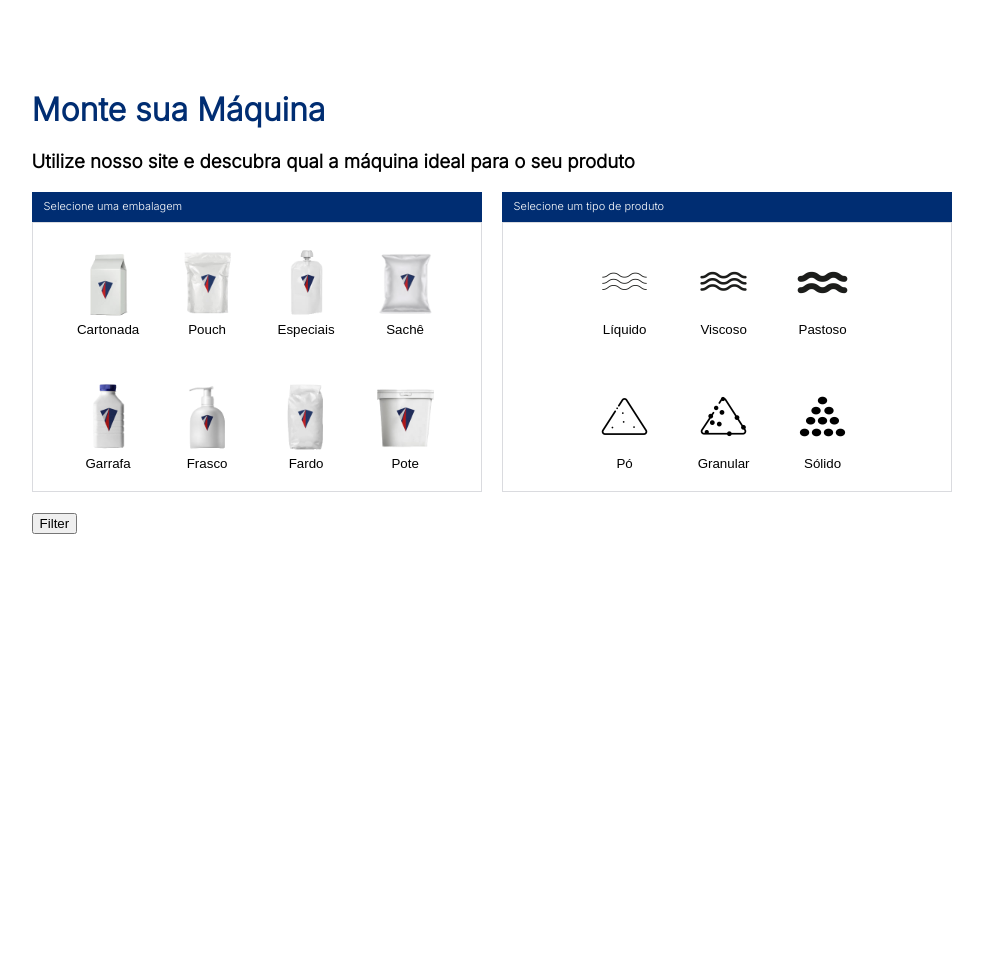
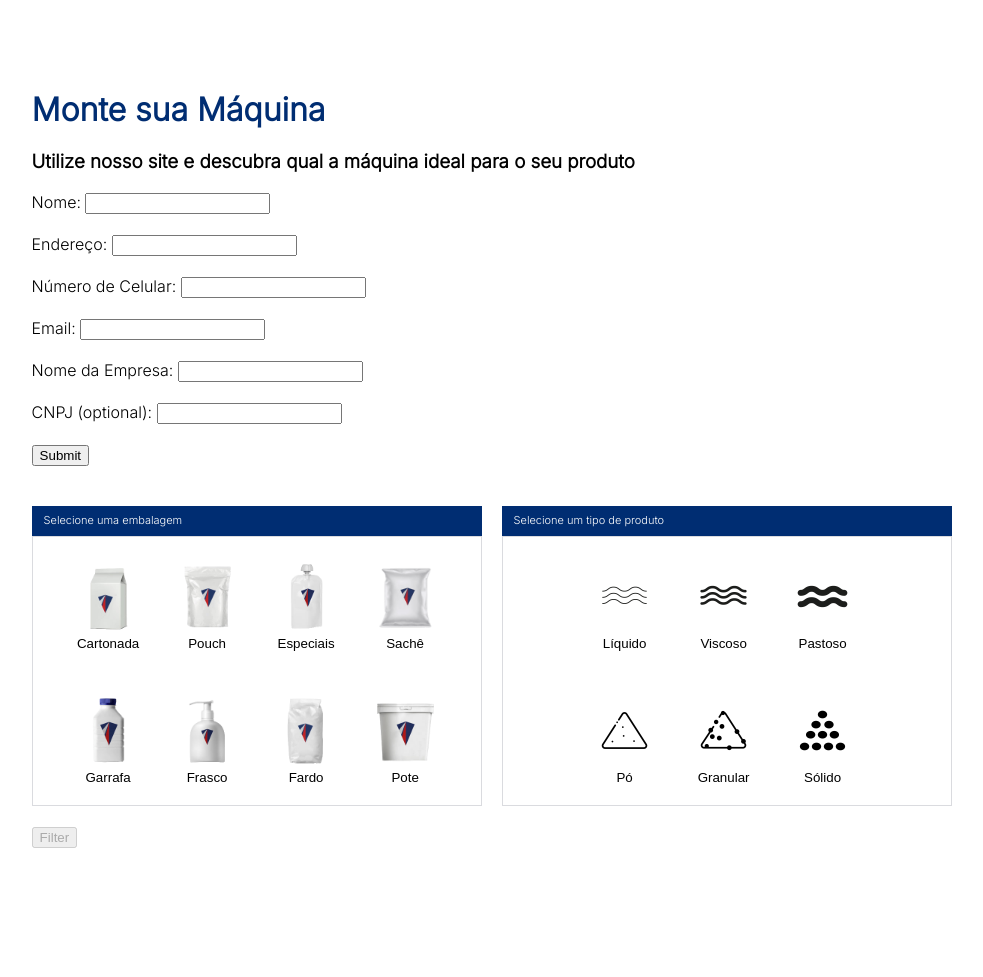
Before and after one commit to gmdkaio/site, a Flask app: page / in a window 1280 px wide. Shown: the whole page, without its empty margins (58-1041 px from the left). Before the commit the page ends 534 px from the top, so only its background shows below. Run offline with Flask 3, Linux system fonts and the light colour scheme.

Commit message:
unique id working

```diff
--- a/app.py
+++ b/app.py
@@ -1,13 +1,19 @@
 from flask import Flask, render_template, request, jsonify
 import json
 from info.maquinas import Maquinas
-from database import create_table, insert_proposta, close_connection
+from propostas import create_table_proposta, insert_proposta
+from user_info import create_table_user, insert_info
+import uuid
+import hashlib
 
 app = Flask(__name__)
 DATABASE = 'propostas.db'
+DATABASE_USERS = 'user_info.db'
 
 with app.app_context():
-    create_table(app)
+    create_table_proposta(app)
+    create_table_user(app)
+
 
 @app.route('/', methods=['GET'])
 def index():
@@ -65,6 +71,22 @@ def proposta():
 
     return render_template('proposta.html')
 
+@app.route('/user-info', methods=['POST'])
+def user_info():
+    nome = request.form.get('nome')
+    endereco = request.form.get('endereco')
+    celular = request.form.get('celular')
+    email = request.form.get('email')
+    empresa = request.form.get('empresa')
+    cnpj = request.form.get('cnpj', '')
+
+    uuid_hash = hashlib.sha1(str(uuid.uuid4()).encode()).hexdigest()[:5]
+    user_id = f'USER_{uuid_hash}'
+
+    insert_info(app, user_id, nome, endereco, celular, email, empresa, cnpj)
+
+    return jsonify(message='User information submitted successfully.')
+
 if __name__ == '__main__':
-    create_table(app)
+    create_table_user(app)
     app.run()
--- a/database.py
+++ b/propostas.py
@@ -1,6 +1,6 @@
 import sqlite3
 
-def create_table(app):
+def create_table_proposta(app):
     with app.app_context():
         connection = sqlite3.connect('propostas.db')
         cursor = connection.cursor()
@@ -27,5 +27,4 @@ def get_propostas(app):
 
 def close_connection(app):
     with app.app_context():
-        # Closing the connection is not necessary when using app.app_context()
         pass
--- a/templates/index.html
+++ b/templates/index.html
@@ -8,6 +8,35 @@
 {% block body %}
 <h1>Monte sua Máquina</h1>
 <h3>Utilize nosso site e descubra qual a máquina ideal para o seu produto</h3>
+
+<form id="user-info-form">
+    <div>
+        <label for="nome">Nome:</label>
+        <input type="text" id="nome" name="nome" required>
+    </div><br>
+    <div>
+        <label for="endereco">Endereço:</label>
+        <input type="text" id="endereco" name="endereco" required>
+    </div><br>
+    <div>
+        <label for="celular">Número de Celular:</label>
+        <input type="text" id="celular" name="celular" required>
+    </div><br>
+    <div>
+        <label for="email">Email:</label>
+        <input type="email" id="email" name="email" required>
+    </div><br>
+    <div>
+        <label for="empresa">Nome da Empresa:</label>
+        <input type="text" id="empresa" name="empresa" required>
+    </div><br>
+    <div>
+        <label for="cnpj">CNPJ (optional):</label>
+        <input type="text" id="cnpj" name="cnpj">
+    </div><br>
+    <button type="submit">Submit</button>
+</form>
+<br><br>
 <form id="filter-form">
     <section class="grid main-grid">
         <section class="grid grid-embalagens">
@@ -103,6 +132,36 @@
     var Maquinas = JSON.parse('{{ maquinas|safe }}');
     var embalagem = 0;
     var produto = 0;
+
+    $('#filter-form button[type="submit"]').prop('disabled', true);
+
+    $('#user-info-form').submit(function (event) {
+        event.preventDefault();
+
+        var formData = {
+            nome: $('#nome').val(),
+            endereco: $('#endereco').val(),
+            celular: $('#celular').val(),
+            email: $('#email').val(),
+            empresa: $('#empresa').val(),
+            cnpj: $('#cnpj').val()
+        };
+
+        $.ajax({
+            type: 'POST',
+            url: '/user-info',
+            data: formData,
+            success: function (response) {
+                console.log('User information submitted successfully.');
+
+                $('#filter-form button[type="submit"]').prop('disabled', false);
+            },
+            error: function (error) {
+                console.log('Error:', error);
+            }
+        });
+    });
+
 
     function setFilterValues() {
         $('#embalagem').val(embalagem);
```
Also changed, not shown: user_info.py (added, +38 -0 lines), propostas.db, user_info.db (added).
